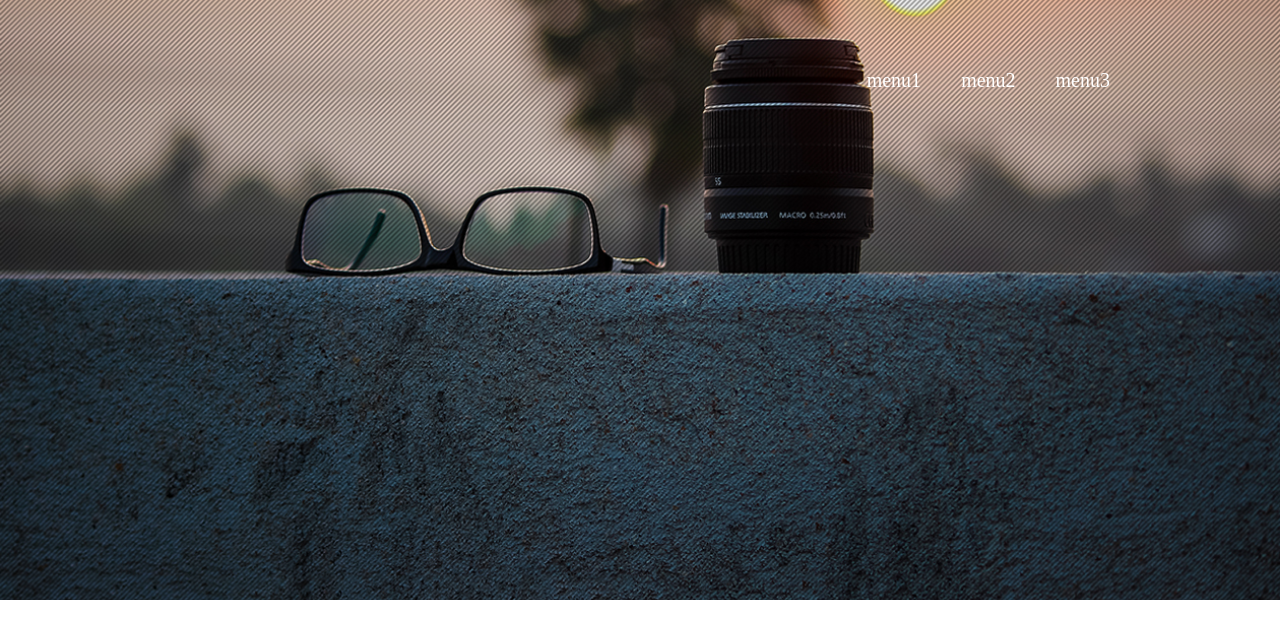
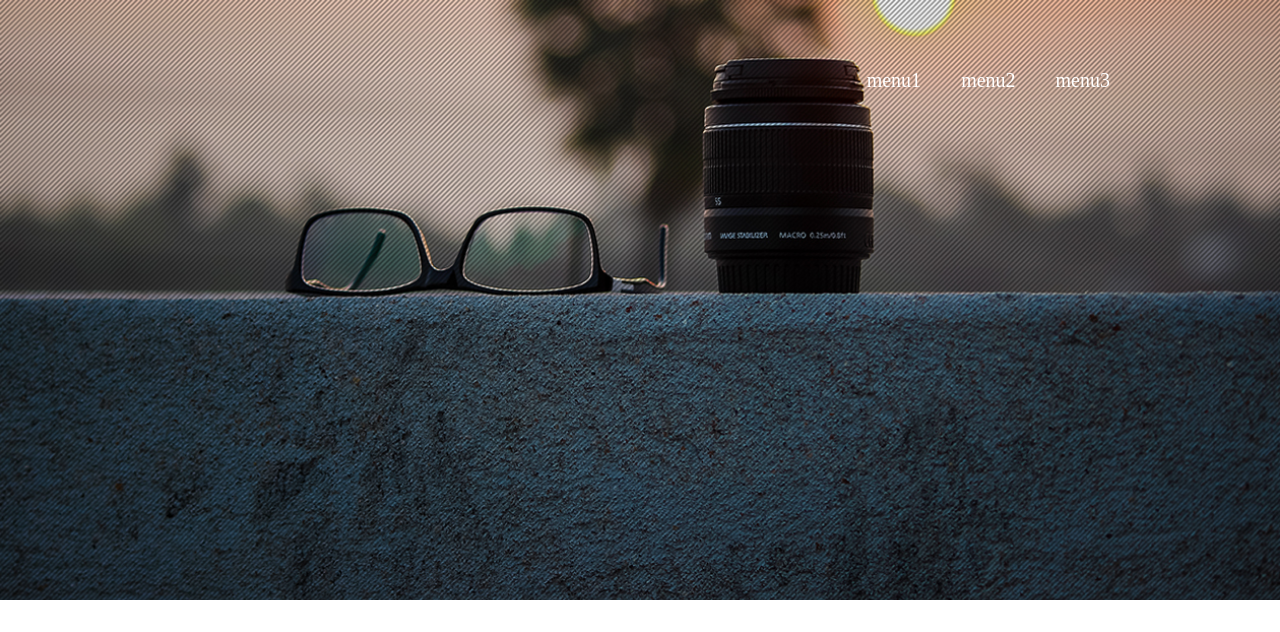
Before and after one commit to yuga77/html-scss-training, a website built with webpack: page index.html in a window 1280 px wide. Shown: the top 632 px of the page. Built offline with nearby package versions, Linux system fonts and the light colour scheme.

Commit message:
modified background-image

```diff
--- a/main.scss
+++ b/main.scss
@@ -19,13 +19,14 @@ a:hover { text-decoration: underline; }
 /* header */
 
 .header{
-  height:              600px;
-  background-image:    url(bg-portfolio.jpg);
-  background-repeat:   no-repeat;                         /* 画像の繰り返しを指定  */
-  background-position: center center;                     /* 画像の表示位置を指定  */
-  background-size:     100%;                               /* 画像のサイズを指定    */
-  width:               100%;
-  margin:              0 auto;
+  height:                600px;
+  background-image:      url(bg-portfolio.jpg);
+  background-repeat:     no-repeat;
+  background-position:   center top;
+  background-attachment: fixed;
+  background-size:       100% auto;
+  width:                 100%;
+  margin:                0 auto;
 }
 
 .header-lists{
```
Also changed, not shown: main.css.
